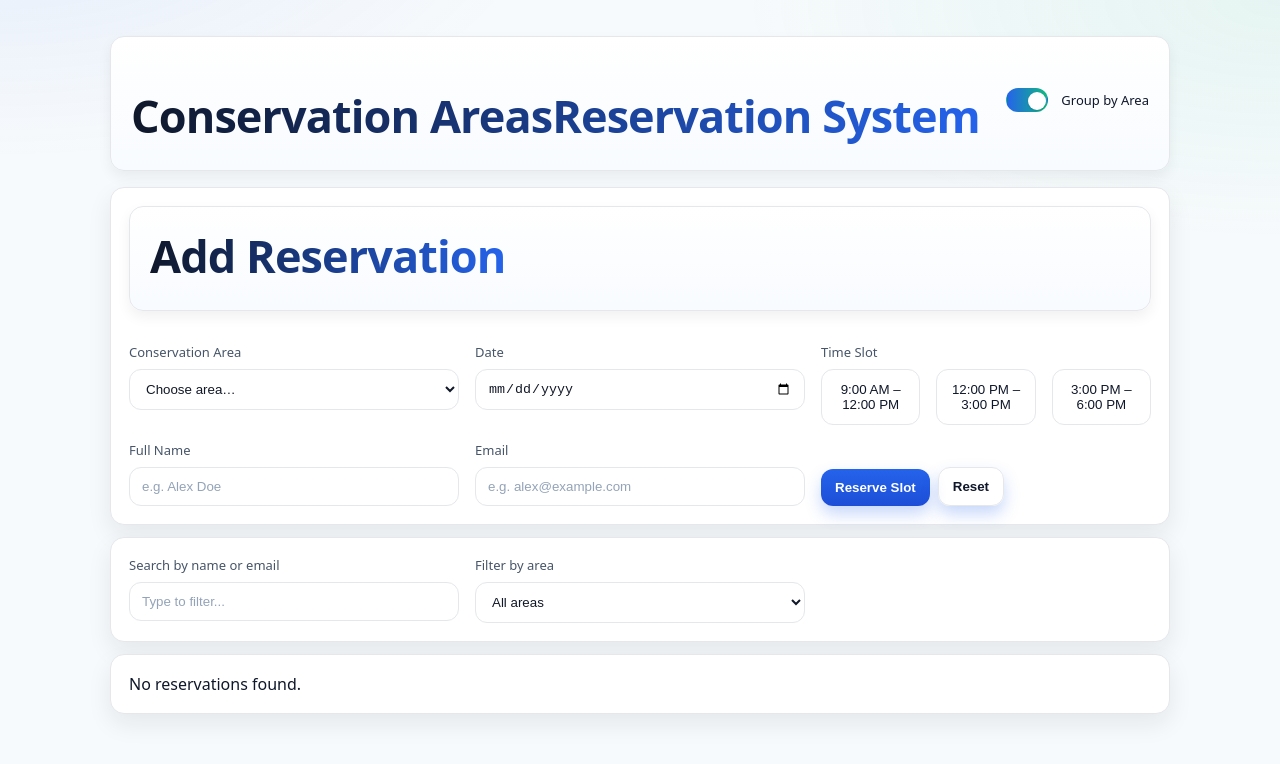
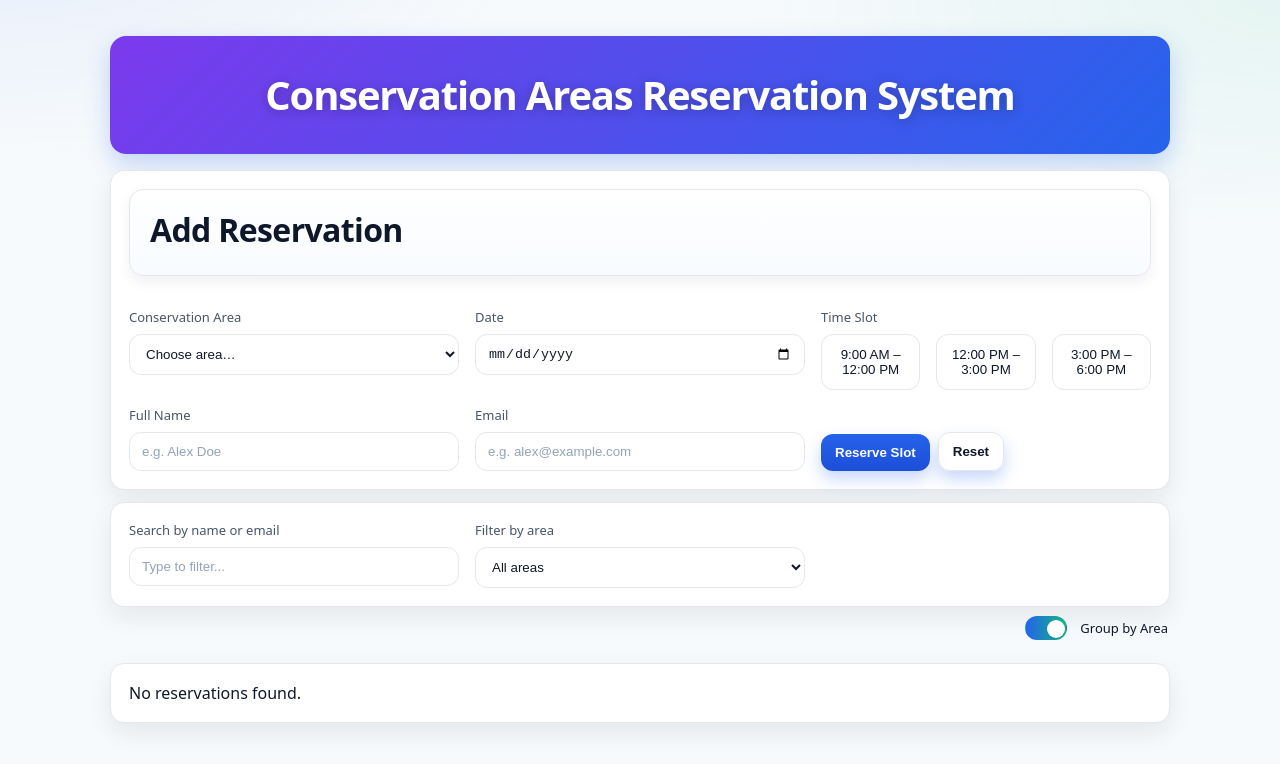
Before and after one commit to Abdul-Safai/ReactApp2, a React (Vite) app in the folder reservations/: page / in a window 1280 px wide. Shown: the top 764 px of the page. Built offline with nearby package versions, Linux system fonts and the light colour scheme.

Commit message:
Upgraded the styling

```diff
--- a/reservations/src/components/ReservationList.jsx
+++ b/reservations/src/components/ReservationList.jsx
@@ -7,6 +7,7 @@ export default function ReservationList({ items, onEdit, onDelete, groupByArea }
     return <div className="card">No reservations found.</div>;
   }
 
+  // Flat list (Group by Area = OFF)
   if (!groupByArea) {
     return (
       <div className="card">
@@ -18,7 +19,7 @@ export default function ReservationList({ items, onEdit, onDelete, groupByArea }
               <th>Slot</th>
               <th>Name</th>
               <th>Email</th>
-              <th style={{width:240}}>Actions</th>
+              <th style={{ width: 240 }}>Actions</th>
             </tr>
           </thead>
           <tbody>
@@ -31,9 +32,9 @@ export default function ReservationList({ items, onEdit, onDelete, groupByArea }
                 <td>{r.email}</td>
                 <td>
                   <div className="actions">
-                    <Link className="btn" to={`/reservation/${r.id}`}>View Details</Link>
+                    <Link className="btn" to={`/reservation/${String(r.id)}`}>View Details</Link>
                     <button className="btn secondary" onClick={() => onEdit(r)}>Edit</button>
-                    <button className="btn ghost" onClick={() => onDelete(r.id)}>Delete</button>
+                    <button className="btn danger" onClick={() => onDelete(r.id)}>Delete</button>
                   </div>
                 </td>
               </tr>
@@ -44,7 +45,7 @@ export default function ReservationList({ items, onEdit, onDelete, groupByArea }
     );
   }
 
-  // Grouped view
+  // Grouped view (Group by Area = ON)
   const groups = AREA_ORDER.map(id => ({
     id, name: areaName(id), rows: items.filter(r => r.area === id)
   })).filter(g => g.rows.length > 0);
@@ -64,7 +65,7 @@ export default function ReservationList({ items, onEdit, onDelete, groupByArea }
                 <th>Slot</th>
                 <th>Name</th>
                 <th>Email</th>
-                <th style={{width:240}}>Actions</th>
+                <th style={{ width: 240 }}>Actions</th>
               </tr>
             </thead>
             <tbody>
@@ -76,11 +77,10 @@ export default function ReservationList({ items, onEdit, onDelete, groupByArea }
                   <td>{r.email}</td>
                   <td>
                     <div className="actions">
-                       <Link className="btn" to={`/reservation/${String(r.id)}`}>View Details</Link>
-                       <button className="btn secondary" onClick={() => onEdit(r)}>Edit</button>
-                       <button className="btn danger" onClick={() => onDelete(r.id)}>Delete</button>
+                      <Link className="btn" to={`/reservation/${String(r.id)}`}>View Details</Link>
+                      <button className="btn secondary" onClick={() => onEdit(r)}>Edit</button>
+                      <button className="btn danger" onClick={() => onDelete(r.id)}>Delete</button>
                     </div>
-
                   </td>
                 </tr>
               ))}
--- a/reservations/src/pages/ReservationsHome.jsx
+++ b/reservations/src/pages/ReservationsHome.jsx
@@ -52,7 +52,7 @@ export default function ReservationsHome() {
 
   return (
     <div className="container">
-      {/* Modern hero header */}
+      {/* Modern hero header (toggle removed from here) */}
       <div className="header hero">
         <div>
           <h1 className="title">
@@ -60,15 +60,6 @@ export default function ReservationsHome() {
             <span>Reservation System</span>
           </h1>
         </div>
-
-        <label className="toggle">
-          <input
-            type="checkbox"
-            checked={groupByArea}
-            onChange={(e)=>setGroupByArea(e.target.checked)}
-          />
-          Group by Area
-        </label>
       </div>
 
       {/* Create / Edit form */}
@@ -82,6 +73,18 @@ export default function ReservationsHome() {
 
       <Filters q={q} setQ={setQ} area={areaFilter} setArea={setAreaFilter} />
 
+      {/* Top-right toolbar above the list */}
+      <div className="list-toolbar">
+        <label className="toggle">
+          <input
+            type="checkbox"
+            checked={groupByArea}
+            onChange={(e) => setGroupByArea(e.target.checked)}
+          />
+          Group by Area
+        </label>
+      </div>
+
       <div style={{ marginTop: 12 }}>
         <ReservationList
           items={filtered}
--- a/reservations/src/styles.css
+++ b/reservations/src/styles.css
@@ -1,4 +1,7 @@
-/* ---------- Light, Colorful, Professional Theme (drop-in) ---------- */
+/* ===============================
+   Light, Colorful, Professional Theme
+   (organized & de-duplicated)
+   =============================== */
 :root{
   --page-bg: #f7fafc;
   --panel: #ffffff;
@@ -18,6 +21,7 @@
   --shadow-soft: 0 6px 14px rgba(15, 23, 42, .06);
 }
 
+/* Base */
 *{ box-sizing:border-box; }
 html,body{ height:100%; }
 body{
@@ -29,11 +33,9 @@ body{
     radial-gradient(900px 400px at 100% 0%, rgba(16,185,129,.08), transparent 60%),
     var(--page-bg);
 }
-
-/* Layout */
 .container{ max-width:1100px; margin:36px auto 80px; padding:0 20px; }
 
-/* Header */
+/* Header (default) */
 .header{
   display:flex; align-items:center; justify-content:space-between;
   padding:18px 20px; margin-bottom:16px;
@@ -42,12 +44,16 @@ body{
   border:1px solid var(--border);
   box-shadow: var(--shadow-soft);
 }
+
+/* Title + subtitle (generic use) */
 .title{
-  font-size:45px; font-weight:900; letter-spacing:-.02em; margin-bottom:6px;
-  background: linear-gradient(90deg, #0f172a, #2563eb);
-  -webkit-background-clip:text; background-clip:text; color:transparent;
+  font-size: 32px;
+  font-weight: 900;
+  letter-spacing:-.02em;
+  margin:0 0 6px 0;
+  color: var(--text);
 }
-.subtitle{ color: var(--muted); }
+.subtitle{ color: var(--muted); margin: 0; }
 
 /* Cards & grids */
 .card{
@@ -82,15 +88,15 @@ input:focus, select:focus{
 
 /* Buttons — unified for <button> and <a class="btn"> */
 .btn, a.btn, button.btn{
-  display: inline-flex;
-  align-items: center;
-  justify-content: center;
+  display:inline-flex;
+  align-items:center;
+  justify-content:center;
   padding: 11px 14px;
   border-radius: 12px;
   font-weight: 700;
   border: 0;
   cursor: pointer;
-  text-decoration: none;   /* no underline on links */
+  text-decoration: none;     /* no underline on links */
 }
 .btn{
   background: linear-gradient(180deg, var(--primary-500), var(--primary-600));
@@ -100,6 +106,7 @@ input:focus, select:focus{
 }
 .btn:hover{ transform: translateY(-1px); filter: brightness(1.05); }
 .btn:active{ transform: translateY(0); filter: brightness(.98); }
+
 .btn.secondary{
   background: linear-gradient(180deg, #10b981, #059669);
   color:#fff;
@@ -110,11 +117,20 @@ input:focus, select:focus{
   color:#0f172a;
   border:1px solid var(--border);
 }
+/* Ensure link-buttons inherit the right color */
 a.btn:link, a.btn:visited{ color: inherit; }
 
-.actions{ display:flex; gap:10px; flex-wrap:wrap; }
+/* Action group */
+.actions{
+  display:flex;
+  align-items:center;
+  gap:10px;
+  flex-wrap: nowrap;      /* single line */
+  white-space: nowrap;
+}
+.actions .btn{ white-space: nowrap; }
 
-/* Toggle next to "Group by Area" */
+/* Toggle */
 .toggle{ display:flex; align-items:center; gap:10px; color:#0f172a; }
 .toggle input[type="checkbox"]{
   appearance:none; width:42px; height:24px; border-radius:999px; position:relative;
@@ -147,7 +163,7 @@ a.btn:link, a.btn:visited{ color: inherit; }
 .slot.booked{
   background: #fff5f5;
   border-color: #fecaca;
-  color:#ffffff;
+  color:#991b1b; /* high-contrast red text */
 }
 .slot[aria-pressed="true"]{
   outline: 2px solid rgba(16,185,129,.4);
@@ -170,18 +186,76 @@ a.btn:link, a.btn:visited{ color: inherit; }
   background: #eef2ff; color:#3730a3;
 }
 
+/* Toolbar above the list — right-aligned controls */
+.list-toolbar{
+  display:flex;
+  justify-content:flex-end;
+  align-items:center;
+  gap:12px;
+  margin: 6px 2px 0;
+}
+
+/* Centered hero banner (header variant) */
+.header.hero{
+  display:flex; flex-direction:column; align-items:center; justify-content:center;
+  text-align:center;
+  padding:36px 24px; margin-bottom:16px;
+  border:0; border-radius:16px;
+  background: linear-gradient(135deg, #7c3aed 0%, #2563eb 100%);
+  color:#fff;
+  box-shadow: 0 10px 24px rgba(37, 99, 235, .25);
+}
+
+/* Hero title: one line, white */
+.header.hero .title{
+  color:#fff !important;
+  font-size: clamp(30px, 5vw, 40px);
+  font-weight: 900;
+  letter-spacing: -0.03em;
+  line-height: 1.15;
+  margin:0;
+  text-shadow: 0 2px 12px rgba(0,0,0,.25);
+  white-space: nowrap;         /* keep on one line */
+}
+.header.hero .title > span{
+  display:inline;              /* inline second part */
+}
+.header.hero .title > span::before{
+  content:" ";                 /* space between the two parts */
+}
+
+/* Optional: light chips in hero */
+.header.hero .chip{
+  background: rgba(255,255,255,.18);
+  border: 1px solid rgba(255,255,255,.25);
+  color: #fff;
+}
+
+/* Danger (Delete) button — force red + white */
+.btn.danger, button.btn.danger, a.btn.danger{
+  background: var(--danger-500) !important;
+  background-image: none !important;   /* no gradient override */
+  border-color: var(--danger-500) !important;
+  color: #fff !important;
+  box-shadow: 0 8px 16px rgba(239,68,68,.22);
+}
+.btn.danger:hover, button.btn.danger:hover, a.btn.danger:hover{
+  background: #dc2626 !important;
+  border-color: #dc2626 !important;
+}
+
 /* Responsive */
 @media (max-width: 900px){
   .grid-2, .grid-3{ grid-template-columns: 1fr; }
   .header{ padding:16px; }
-  .title{ font-size:24px; }
+  .title{ font-size: 26px; }
 }
 
-/* Accessibility */
+/* Reduced motion */
 @media (prefers-reduced-motion: reduce){
   *{ transition:none !important; animation:none !important; }
 }
-/* Force white text on primary <Link class="btn"> in all states */
+/* View Details: force white text on <Link class="btn"> in all states */
 a.btn,
 a.btn:link,
 a.btn:visited,
@@ -189,30 +263,18 @@ a.btn:hover,
 a.btn:active {
   color: #fff !important;
 }
-/* Keep action buttons on one line + no wrapping */
-.actions{
-  display:flex;
-  align-items:center;
-  gap:10px;
-  flex-wrap: nowrap;        /* <-- single line */
-  white-space: nowrap;      /* prevent text wrapping on buttons */
+
+/* Delete: solid red button with white text */
+.btn.danger,
+button.btn.danger,
+a.btn.danger{
+  background: #ef4444 !important;   /* red */
+  border-color: #ef4444 !important;
+  color: #fff !important;            /* white text */
 }
-.actions .btn{ white-space: nowrap; }
-
-/* === FORCE Delete button red + white text (place LAST in file) === */
-.actions button.btn.danger,
-button.btn.danger,
-a.btn.danger,
-.btn.danger{
-  background: var(--danger-500) !important;  /* #ef4444 by default */
-  background-image: none !important;         /* kill gradients */
-  border-color: var(--danger-500) !important;
-  color: #fff !important;
-  box-shadow: 0 8px 16px rgba(239,68,68,.22);
-}
-.actions button.btn.danger:hover,
+.btn.danger:hover,
 button.btn.danger:hover,
 a.btn.danger:hover{
-  background: #dc2626 !important;            /* darker red on hover */
+  background: #dc2626 !important;    /* darker red on hover */
   border-color: #dc2626 !important;
 }
```
